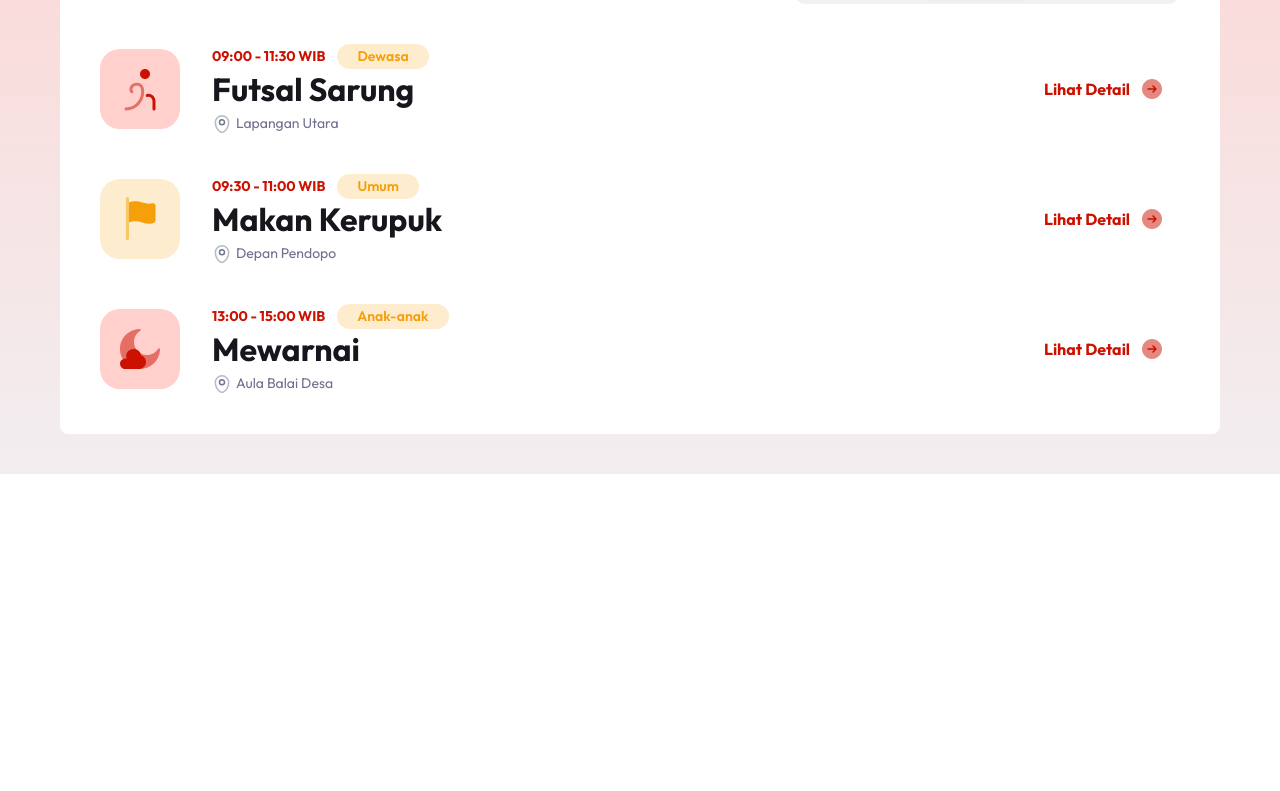
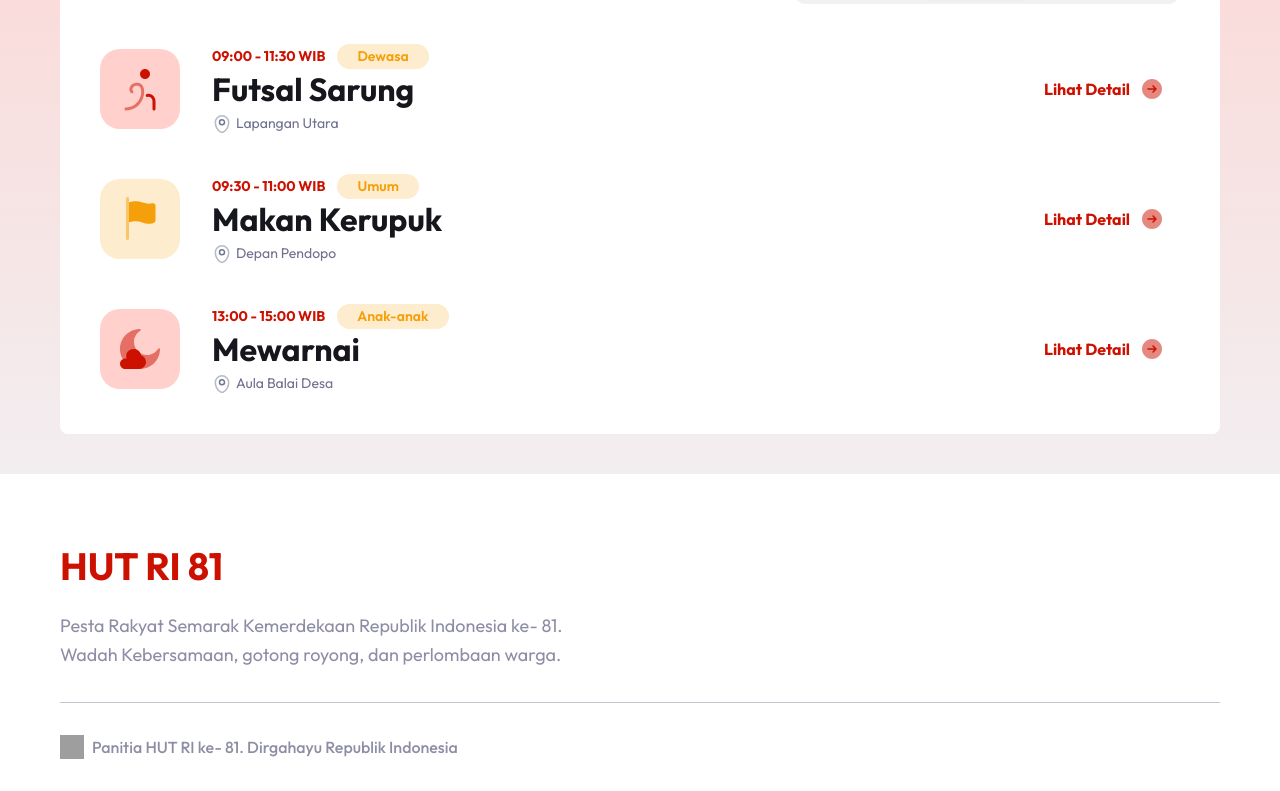
Before and after one commit to GayuhmA/pad-1, a Next.js app: page / in a window 1280 px wide. Shown: the part 1263-2054 px from the top of the page. Before the commit the page ends 1737 px from the top, so only its background shows below. Built offline with nearby package versions, Linux system fonts and the light colour scheme; grey boxes are pictures that could not be loaded.

Commit message:
feat: add footer to layout

```diff
--- a/src/app/layout.tsx
+++ b/src/app/layout.tsx
@@ -1,6 +1,7 @@
 import type { Metadata } from 'next';
 import './globals.css';
 import { Navbar } from '@/components/Navbar';
+import { Footer } from '@/components/Footer';
 
 export const metadata: Metadata = {
   title: 'PAD',
@@ -18,6 +19,7 @@ export default function RootLayout({
         <div className="min-h-screen bg-neutral-50 flex flex-col font-outfit">
           <Navbar />
           <main className="grow">{children}</main>
+          <Footer />
         </div>
       </body>
     </html>
```
